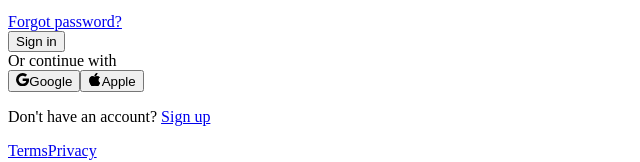
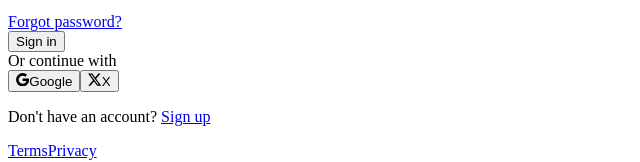
Before and after one commit to djcade32/stock-pulse, a Next.js app: page /auth/SignInPage in a window 1280 px wide. Shown: the part 383-545 px from the top of the page, without its empty margins (0-640 px from the left). Built offline with nearby package versions, Linux system fonts and the light colour scheme.

Commit message:
Made header fixed and switched to using twitter to signin instead of apple

```diff
--- a/app/(root)/layout.tsx
+++ b/app/(root)/layout.tsx
@@ -17,9 +17,9 @@ export default function RootLayout({
   return (
     <SidebarProvider defaultOpen={false}>
       <SideMenu />
-      <div className="w-full">
+      <div className="w-full relative">
         <Header />
-        {children}
+        <div className="pt-[68px]">{children}</div>
       </div>
     </SidebarProvider>
   );
--- a/components/Header.tsx
+++ b/components/Header.tsx
@@ -4,7 +4,7 @@ import { Search, Bell, CircleUser, ChevronDown } from "lucide-react";
 
 const Header = () => {
   return (
-    <nav className="border-b-2 border-(--secondary-color) py-3 px-10 flex items-center">
+    <nav className="border-b-2 border-(--secondary-color) bg-(--background) py-3 px-10 flex items-center fixed top-0 md:left-[64px] right-0 z-50 ">
       <div className="flex items-center gap-10 flex-1">
         <p className="font-black text-2xl tracking-tighter">StockPulse</p>
         <Input
--- a/pages/auth/SignInPage.tsx
+++ b/pages/auth/SignInPage.tsx
@@ -5,7 +5,7 @@ import Button from "@/components/general/Button";
 import Input from "@/components/general/Input";
 import Image from "next/image";
 import Link from "next/link";
-import { BsApple, BsGoogle } from "react-icons/bs";
+import { BsGoogle, BsTwitterX } from "react-icons/bs";
 import { redirect } from "next/navigation";
 
 const SignInPage = () => {
@@ -58,8 +58,7 @@ const SignInPage = () => {
             Google
           </Button>
           <Button variant="outline" className="sign-in-socials">
-            <BsApple />
-            Apple
+            <BsTwitterX />X
           </Button>
         </div>
         <div>
```
